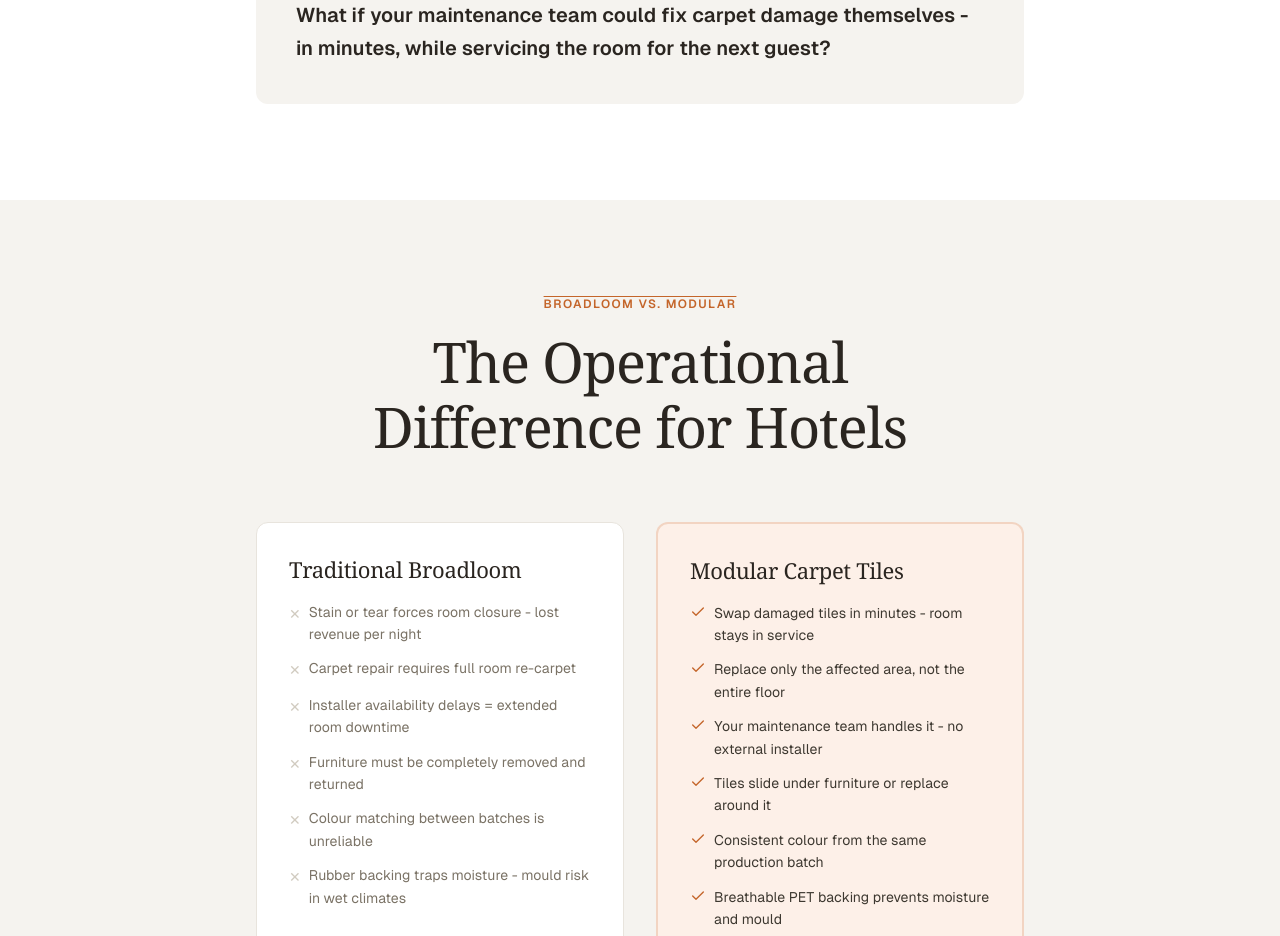
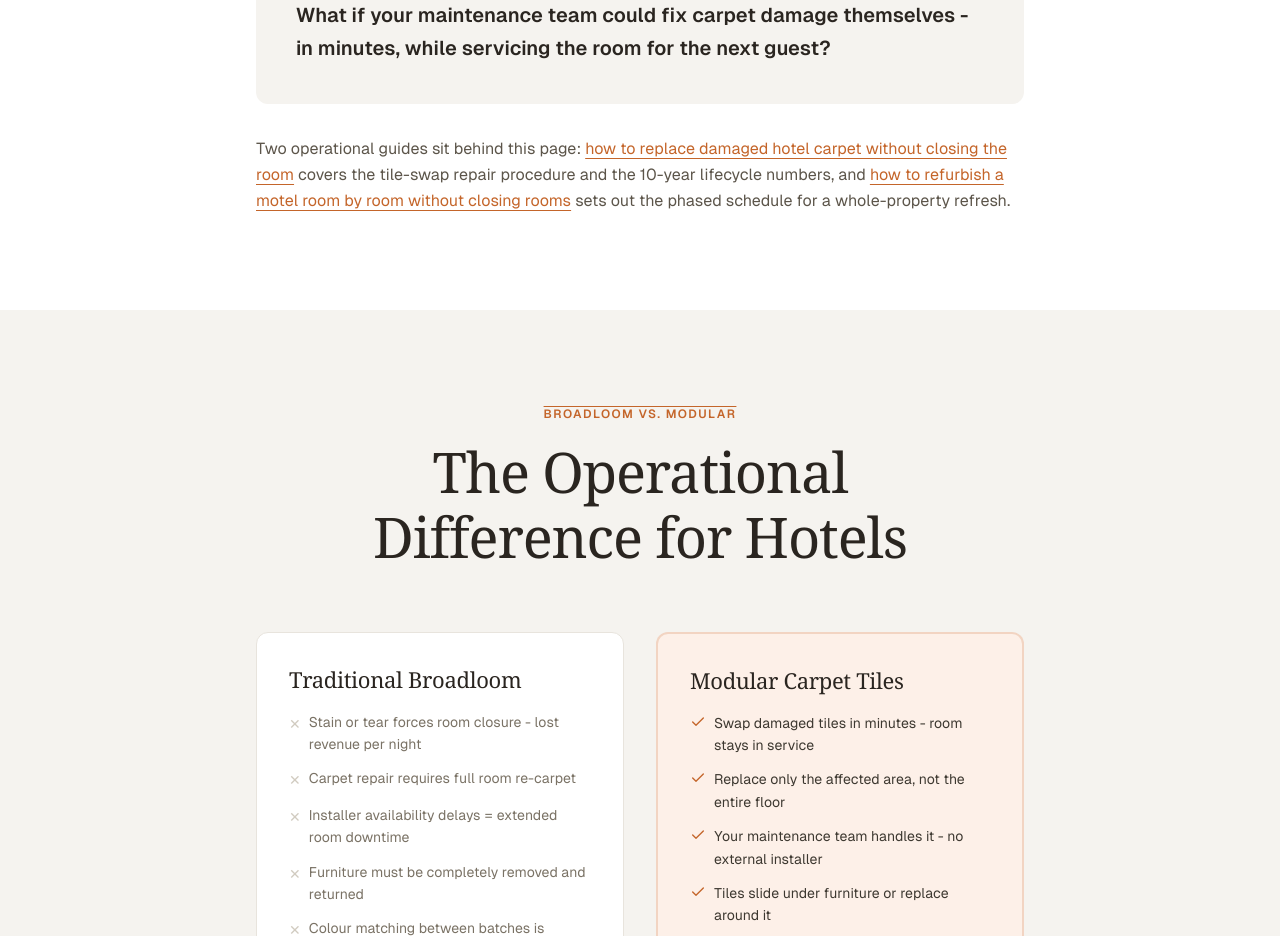
Before and after one commit to benyoung8291/diy-carpet-tiles, a Next.js app: page /hotel-carpet in a window 1280 px wide. Shown: the part 1540-2476 px from the top of the page. Built offline with nearby package versions, Linux system fonts and the light colour scheme; no server answers.

Commit message:
Surface the two hospitality guides higher on /hotel-carpet
Co-authored-by: benyoung8291 <benyoung8291@users.noreply.github.com>

```diff
--- a/src/app/hotel-carpet/hotel-carpet-client.tsx
+++ b/src/app/hotel-carpet/hotel-carpet-client.tsx
@@ -146,6 +146,24 @@ export function HotelCarpetClient() {
               </p>
             </div>
           </div>
+          <p className="text-body-md text-brand-600 leading-relaxed mt-8">
+            Two operational guides sit behind this page:{" "}
+            <Link
+              href="/replace-hotel-carpet-without-downtime"
+              className="text-accent underline underline-offset-4 hover:no-underline"
+            >
+              how to replace damaged hotel carpet without closing the room
+            </Link>{" "}
+            covers the tile-swap repair procedure and the 10-year lifecycle
+            numbers, and{" "}
+            <Link
+              href="/refurbish-motel-without-closing-rooms"
+              className="text-accent underline underline-offset-4 hover:no-underline"
+            >
+              how to refurbish a motel room by room without closing rooms
+            </Link>{" "}
+            sets out the phased schedule for a whole-property refresh.
+          </p>
         </div>
       </Section>
 
```
